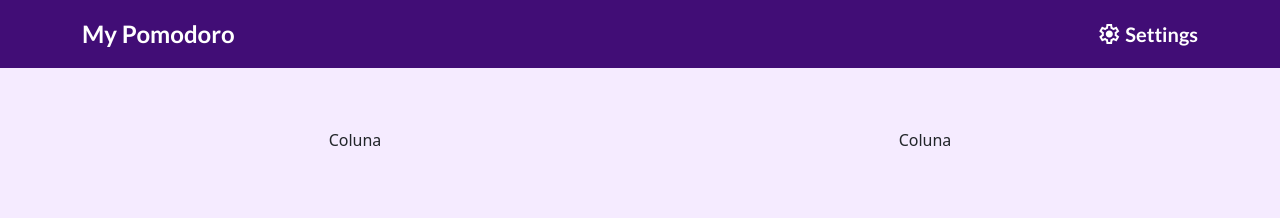
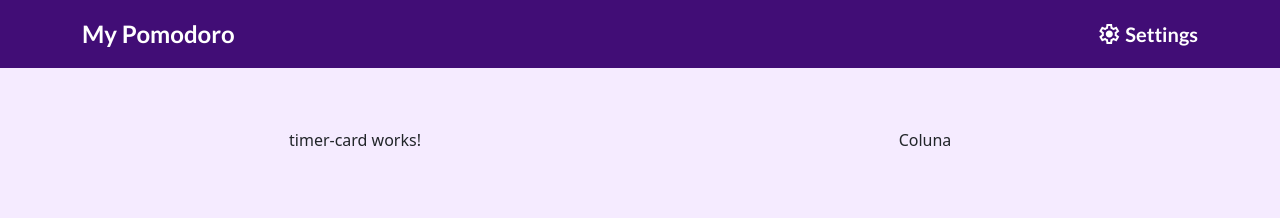
Before and after one commit to VictorM-Coder/My-Pomodoro, an Angular app: page / in a window 1280 px wide. Shown: the top 218 px of the page. Built offline with nearby package versions, Linux system fonts and the light colour scheme.

Commit message:
ajustes nos modulos

```diff
--- a/src/app/components/body/body/body.component.html
+++ b/src/app/components/body/body/body.component.html
@@ -1,7 +1,7 @@
 <main class="container mg-top-3">
   <section class="row">
     <div class="col-6 d-flex justify-content-center">
-      Coluna
+      <app-timer-card></app-timer-card>
     </div>
 
     <div class="col-6 d-flex justify-content-center">
--- /dev/null
+++ b/src/app/components/body/timer-card/timer-card.component.html
@@ -0,0 +1 @@
+<p>timer-card works!</p>
--- a/src/app/components/components.module.ts
+++ b/src/app/components/components.module.ts
@@ -2,12 +2,14 @@ import { NgModule } from '@angular/core';
 import { CommonModule } from '@angular/common';
 import {HeaderComponent} from "./header/header/header.component";
 import {BodyComponent} from "./body/body/body.component";
+import {TimerCardComponent} from "./body/timer-card/timer-card.component";
 
 
 @NgModule({
   declarations: [
     HeaderComponent,
-    BodyComponent
+    BodyComponent,
+    TimerCardComponent
   ],
   imports: [
     CommonModule
```
Also changed, not shown: src/app/components/body/body.module.ts (deleted, +0 -18 lines), src/app/components/body/timer-card/timer-card.component.ts (added, +10 -0 lines), src/app/components/body/timer-card/timer-card.component.css (added), 1 other file (tests, documents, lock files or other folders).
